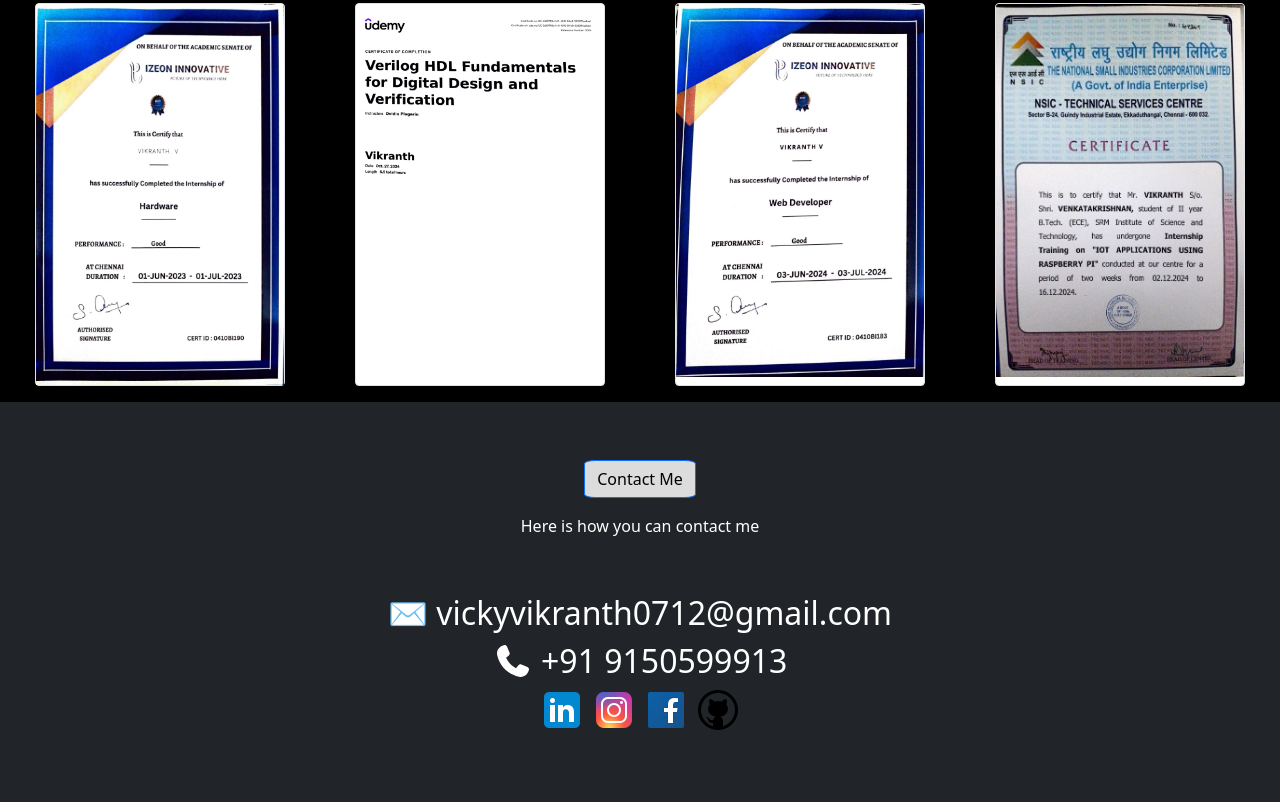
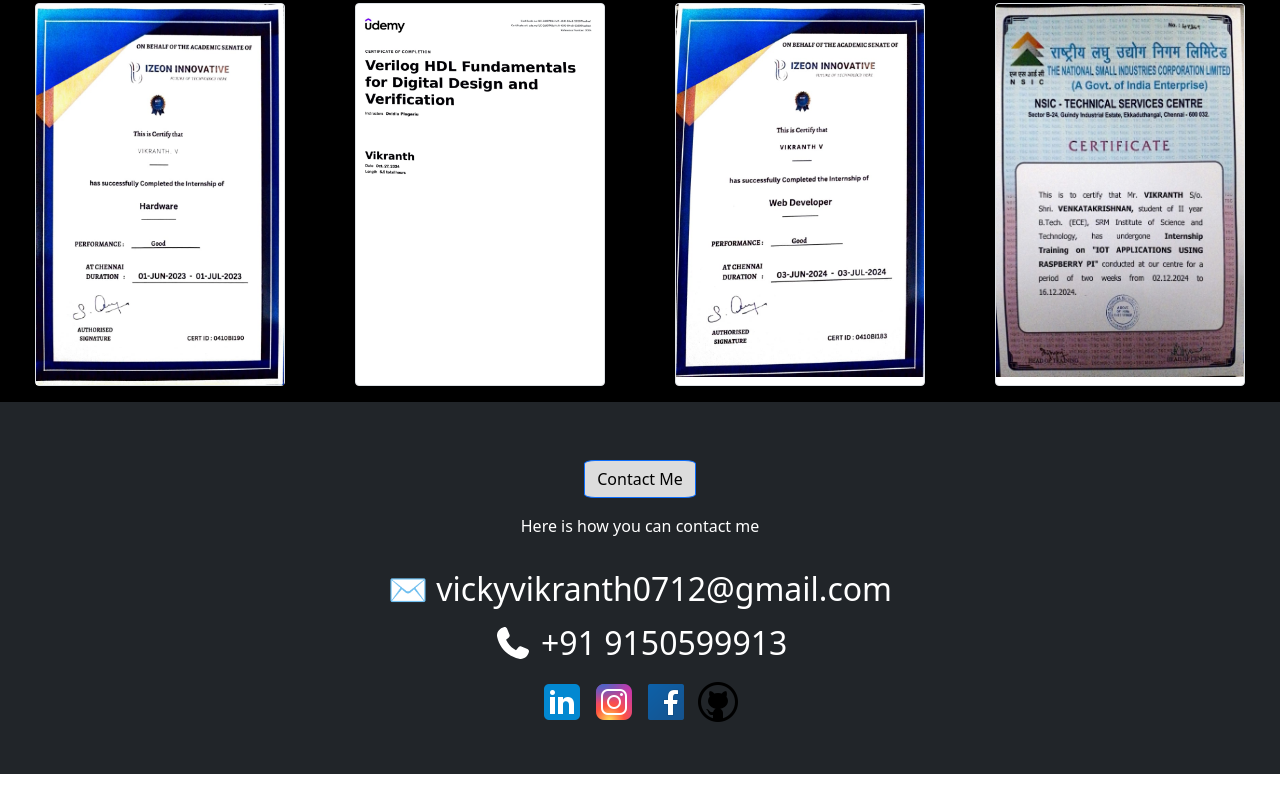
Before and after one commit to Vickyvikranth0712/Vikranth-Portfolio, a plain HTML site: page index.html in a window 1280 px wide. Shown: the part 2024-2826 px from the top of the page. After the commit the page ends 2798 px from the top, so only its background shows below. Drawn offline with Linux system fonts and the light colour scheme.

Commit message:
Update index.html

```diff
--- a/index.html
+++ b/index.html
@@ -203,28 +203,28 @@
 <!----- Contact me -->
 <div class="container-fluid bg-dark p-5" id="contact">
   <div class="start text-center">
-    <input type="submit" value="Contact Me" class="btn btn-primary" style="margin-top: 10px; border-radius: 10%; color: black; background: gainsboro;">
-    <p class="p-3 text-white">Here is how you can contact me </p>
+    <input type="submit" value="Contact Me" class="btn btn-primary"
+      style="margin-top: 10px; border-radius: 10%; color: black; background: gainsboro;">
+    <p class="p-3 text-white">Here is how you can contact me</p>
   </div>
-  <div class="container-fluid" style="padding: 20px 0;">
-    <div class="row justify-content-center align-items-center text-center">
-      <div>
-        <h2 class="text-white mb-0">&#9993 vickyvikranth0712@gmail.com</h2>
+  <div class="container-fluid">
+    <div class="row justify-content-center text-center">
+      <div class="col-12 mb-3">
+        <h2 class="text-white mb-0">&#9993; vickyvikranth0712@gmail.com</h2>
       </div>
-      <br>
-      <br>
-      <div>
+      <div class="col-12 mb-3">
         <h2 class="text-white mb-0"><i class="fas fa-phone"></i> +91 9150599913</h2>
       </div>
-      <br><br>
-      <div class="link">
-        <a href="#"><img src="Images/icons8-linkedin-logo-48.png" alt=""></a>
-        <a href="#"><img src="Images/icons8-instagram-48.png" alt=""></a>
-        <a href="#"><img src="Images/icons8-facebook-48.png" alt=""></a>
-        <a href=""><img src="Images/icons8-github-48.png" alt=""></a>
+      <div class="col-12 link">
+        <a href="#"><img src="Images/icons8-linkedin-logo-48.png" alt="LinkedIn"></a>
+        <a href="#"><img src="Images/icons8-instagram-48.png" alt="Instagram"></a>
+        <a href="#"><img src="Images/icons8-facebook-48.png" alt="Facebook"></a>
+        <a href="#"><img src="Images/icons8-github-48.png" alt="GitHub"></a>
       </div>
     </div>
   </div>
+</div>
+
 
 
 </div>
```
